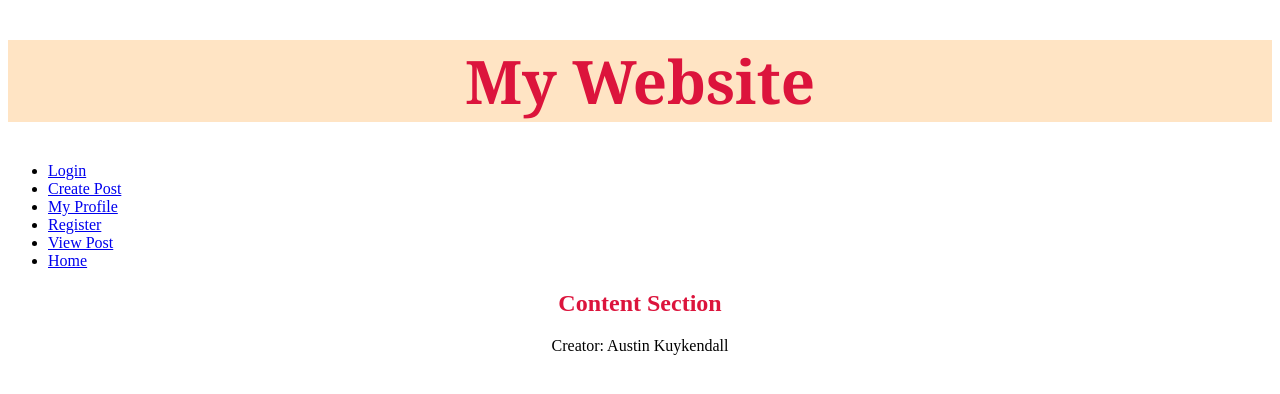
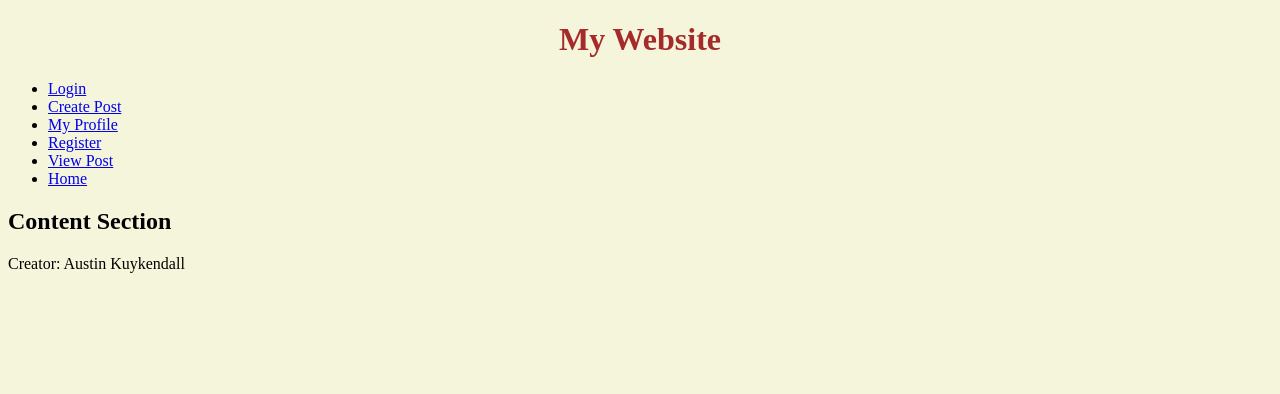
Before and after one commit to austinlikesfood/CSC317Project, a plain HTML site: page index.html in a window 1280 px wide. Drawn offline with Linux system fonts and the light colour scheme.

Commit message:
added a seperate CSS file and took out the in-line CSS on index page. I want to make the website earth tones by tonight

```diff
--- a/index.html
+++ b/index.html
@@ -4,21 +4,12 @@
 <!-- example header, will descend in size from top down, not to be confused with "head"-->
 <head>
     <title>The Cherried Tomato</title>
-<style>
-    h1 {text-align : center;}
-    h1 {font-family: Georgia, 'Times New Roman', Times, serif;}
-    h1 {color: crimson;}
-    .header
-    {
-        font-size: 30px;
-        background-color: bisque;
-    }
-</style>
-    </head>
+    <link rel ="stylesheet" href ="template.css">
+</head>
  <!--header or banner container-->
- <div class = "header">
- <h1>My Website</h1>
-</div>
+    <div class = "header">
+        <h1>My Website</h1>
+    </div>
   <!--nav bar container-->
     <nav>
         <!-- ul tag is unordered list, li is list item-->
@@ -30,13 +21,9 @@
                             <li><a href ="file:///Users/a/Desktop/SCHOOL/DevProjects/TheCherriedTomato/viewPost.html">View Post</a> </li>
                                 <li><a href ="file:///Users/a/Desktop/SCHOOL/DevProjects/TheCherriedTomato/index.html">Home</a></li>
         </ul>
-        </nav>
+    </nav>
+
         <body>
-            <style>
-                h2{text-align: center;}
-                h2{color: crimson;}
-                footer{text-align: center;}
-            </style>
 
             <h2>Content Section</h2>
 
--- /dev/null
+++ b/template.css
@@ -0,0 +1,21 @@
+/*
+We use a sepreate CSS file with the rel "relationship" url in our HTML
+so we do not have to use that many in-line CSS (That is CSS Stored in HTML files).
+
+*/
+h1
+{
+    text-align: center;
+    color: brown;
+    border: darkolivegreen;
+}
+
+nav
+{
+text-emphasis-color: yellow;
+}
+
+body
+{
+    background-color: beige;
+}
```
Also changed, not shown: login.html (+1 -0 lines), postPicture.html (+1 -0 lines), profile.html (+1 -0 lines), registration.html (+1 -0 lines), viewPost.html (+1 -0 lines).
